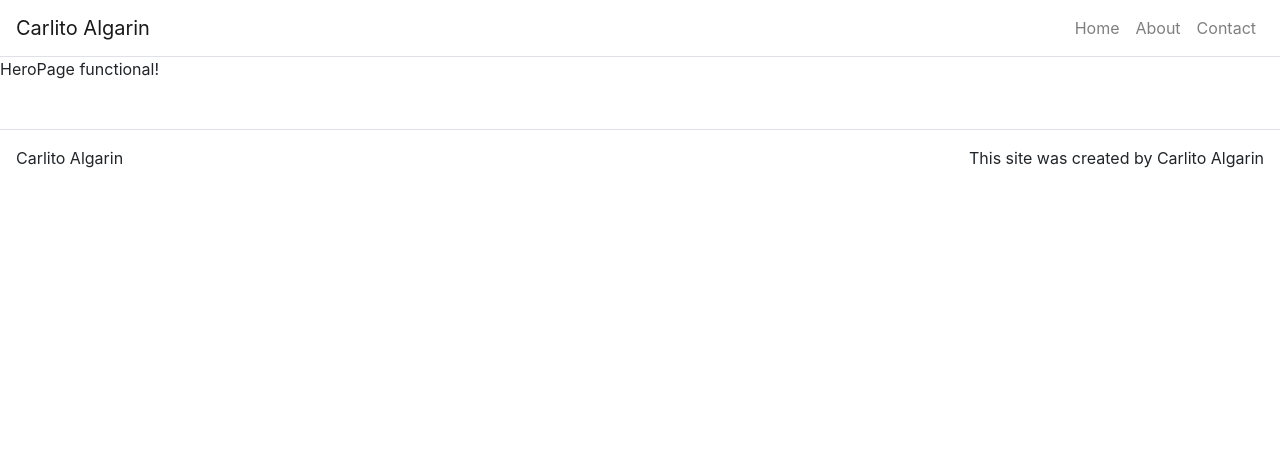
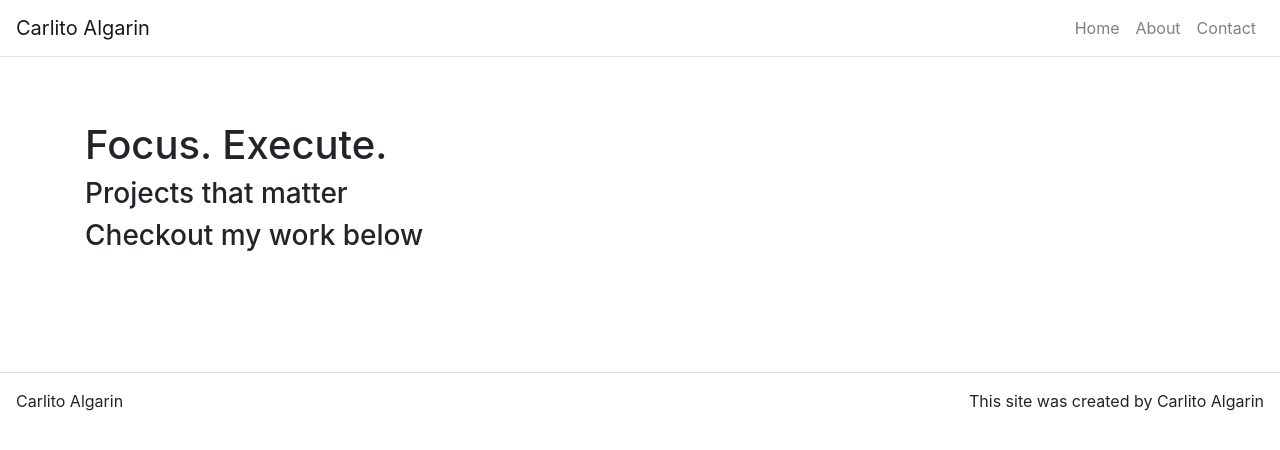
Before and after one commit to Carlito1113/old-react-portfolio, a React (Create React App) app in the folder carlito-portfolio/: page / in a window 1280 px wide. Shown: the top 450 px of the page. Built offline with nearby package versions, Linux system fonts and the light colour scheme.

Commit message:
added in container, rows, and columns into the Hero.js hero function, imported their necessary bootstraps, and utilized props within my column

```diff
--- a/carlito-portfolio/src/App.js
+++ b/carlito-portfolio/src/App.js
@@ -25,7 +25,7 @@ class App extends React.Component {
       home: {
          title: 'Focus. Execute.',
          subTitle: 'Projects that matter',
-         Text: 'Checkout my work below'
+         text: 'Checkout my work below'
       },
       about: {
         title: 'About Me'
--- a/carlito-portfolio/src/components/Hero.js
+++ b/carlito-portfolio/src/components/Hero.js
@@ -1,9 +1,23 @@
 import React from 'react';
+import Jumbotron from 'react-bootstrap/Jumbotron';
+import Container from 'react-bootstrap/Container';
+import Row from 'react-bootstrap/Row';
+import Col from 'react-bootstrap/Col';
 
-function Hero() {
+function Hero(props) {
 
     return(
-        <p>HeroPage functional!</p>
+        <Jumbotron className="bg-transparent">
+            <Container>
+                <Row>
+                    <Col>
+                        { props.title && <h1>{props.title}</h1> }
+                        { props.title && <h3>{props.subTitle}</h3> }
+                        { props.title && <h3>{props.text}</h3> }
+                    </Col>
+                </Row>
+            </Container>
+        </Jumbotron>
     );
 }
 
--- a/carlito-portfolio/src/pages/HomePage.js
+++ b/carlito-portfolio/src/pages/HomePage.js
@@ -5,7 +5,7 @@ import Hero from '../components/Hero';
 function HomePage(props) {
 
     return(
-        <Hero />
+        <Hero title={props.title} subTitle={props.subTitle} text={props.text} />
     );
 }
 
```
